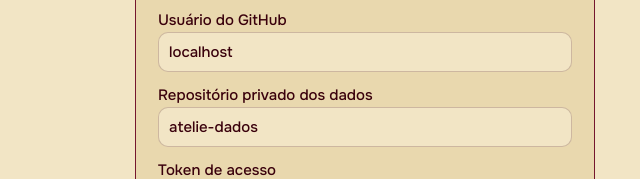
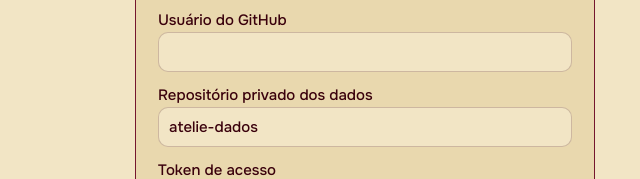
Before and after one commit to akemilixx/Atelie-de-historias, a plain HTML site: page index.html in a window 1280 px wide. Shown: the part 251-430 px from the top of the page, 275-915 px from the left. Drawn offline with nearby package versions, Linux system fonts and the light colour scheme.

Commit message:
Remove usuário pré-preenchido da tela de entrada
Co-Authored-By: Claude Opus 5.5 <noreply@anthropic.com>
Claude-Session: https://claude.ai/code/session_01TUmd6pxg6KPRBnBBcKcqFW

```diff
--- a/index.html
+++ b/index.html
@@ -119,7 +119,7 @@ try{await check();const v=await pull();if(v)S=v;on=1;document.body.classList.rem
 catch(e){if(typeof e=='string'&&/Token|Repositório|PÚBLICO/.test(e))return lock(e);$('#m').innerHTML=`<div class="lock"><h2>Sem conexão</h2><p class="mut">Não consegui carregar seus dados do GitHub. Verifique a internet.</p><button class="b" id="rt">Tentar de novo</button></div>`;$('#rt').onclick=start}}
 function lock(msg){on=0;document.body.classList.add('lk');setSv('off');const d=G||{};
 $('#m').innerHTML=`<form class="lock" id="lf"><h2>Entrar</h2><p class="mut">Este ateliê é privado. Os dados ficam num repositório privado do seu GitHub e só abrem com o seu token.</p>${msg?`<p class="er">${esc(msg)}</p>`:''}
-<label>Usuário do GitHub<input id="lo" required autocomplete="username" value="${esc(d.owner||location.hostname.split('.')[0]||'')}"></label>
+<label>Usuário do GitHub<input id="lo" required autocomplete="username" value="${esc(d.owner||'')}"></label>
 <label>Repositório privado dos dados<input id="lr" required value="${esc(d.repo||'atelie-dados')}"></label>
 <label>Token de acesso<input id="lt" type="password" required autocomplete="current-password" placeholder="github_pat_…"></label>
 <button class="b">Entrar</button><p class="mut"><small>O token fica salvo só neste aparelho. Use “Sair deste aparelho” em Exportar para apagá-lo.</small></p></form>`;
```
